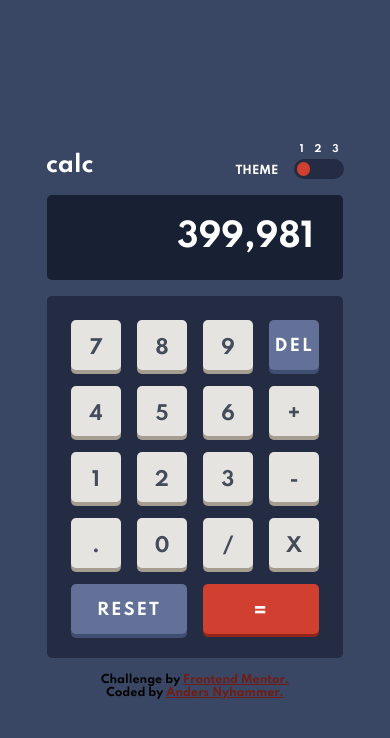
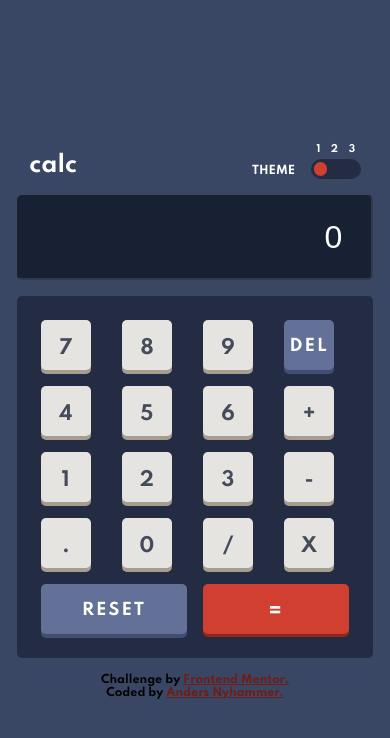
Before and after one commit to Anders-kodehode/calculator-app-main, a plain HTML site: page index.html in a window 390 px wide. Drawn offline with Linux system fonts and the light colour scheme.

Commit message:
changed result screen from p tag to input tag with type and value and styled appropriately. Edited js to display value on input

```diff
--- a/index.css
+++ b/index.css
@@ -206,6 +206,8 @@ header {
     display: flex;
     justify-content: flex-end;
     align-items: center;
+    text-align: right;
+    max-width: 375px;
     height: 100%;
     padding: 0 1.8rem;
     font-size: 2rem;
@@ -260,13 +262,18 @@ header {
 @media (max-width: 400px) {
     header {
         justify-content: space-around;
-        width: max(80%, 300px);
-        gap: 8rem;
+        width: max(95%, 300px);
+        gap: 8.5rem;
     }
     button:not(.switch-btn),
     .result-screen,
     .input-container {
         border-radius: 5px;
+    }
+    .result-screen,
+    .input-container {
+        width: max(95%, 300px);
+        margin: auto;
     }
     .number,
     .operator,
--- a/index.html
+++ b/index.html
@@ -33,7 +33,7 @@
 
   <main class="container">
     <div class="result-container">
-      <p class="result-screen">399,981</p>
+      <input type="text" class="result-screen" value="0" disabled />
     </div>
     <div class="input-container">
       <button type="button" class="number" value="7">7</button>
--- a/style/main.js
+++ b/style/main.js
@@ -38,5 +38,11 @@ if (target.classList.contains('reset')) {
     return;
 }
 
-console.log('digit', target.value);
+inputDigit(target.value);
+updateDisplay();
 });
+
+function inputDigit(digit) {
+    let { displayValue } = '.result-screen';
+    main.displayValue = displayValue === '0' ? digit : displayValue + digit;
+}
```
